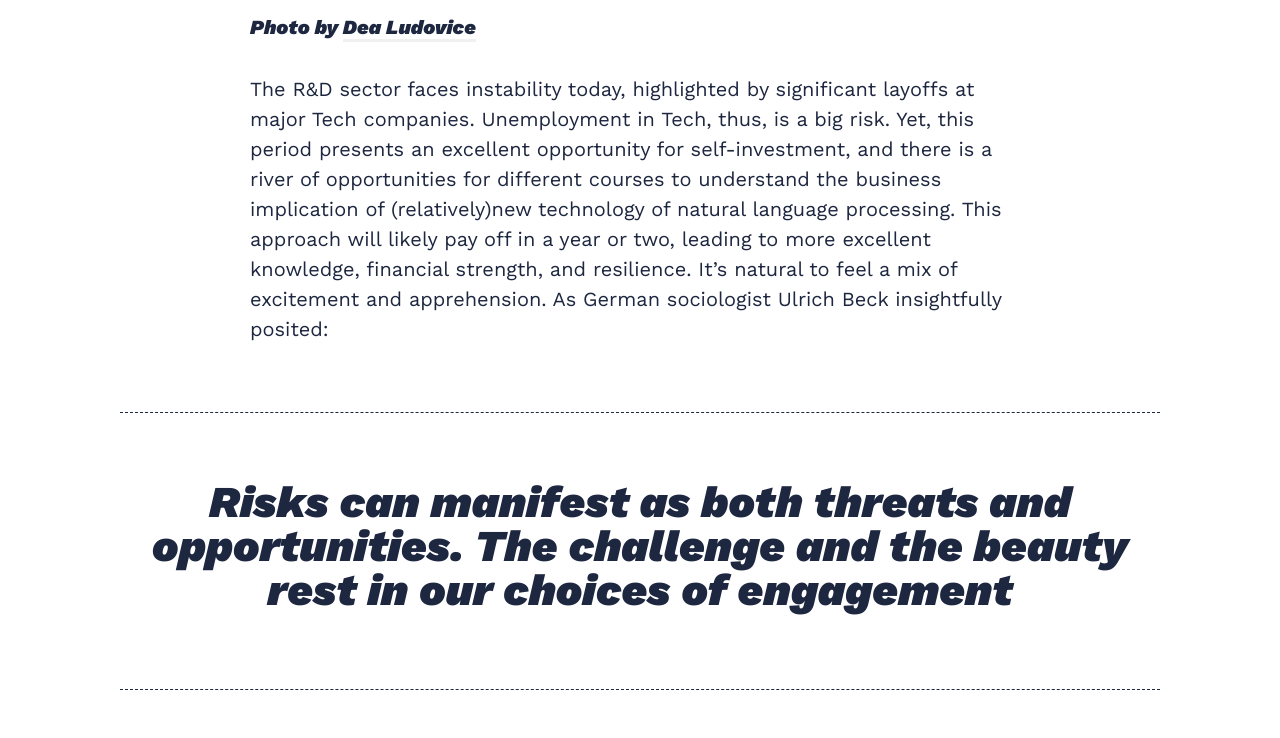
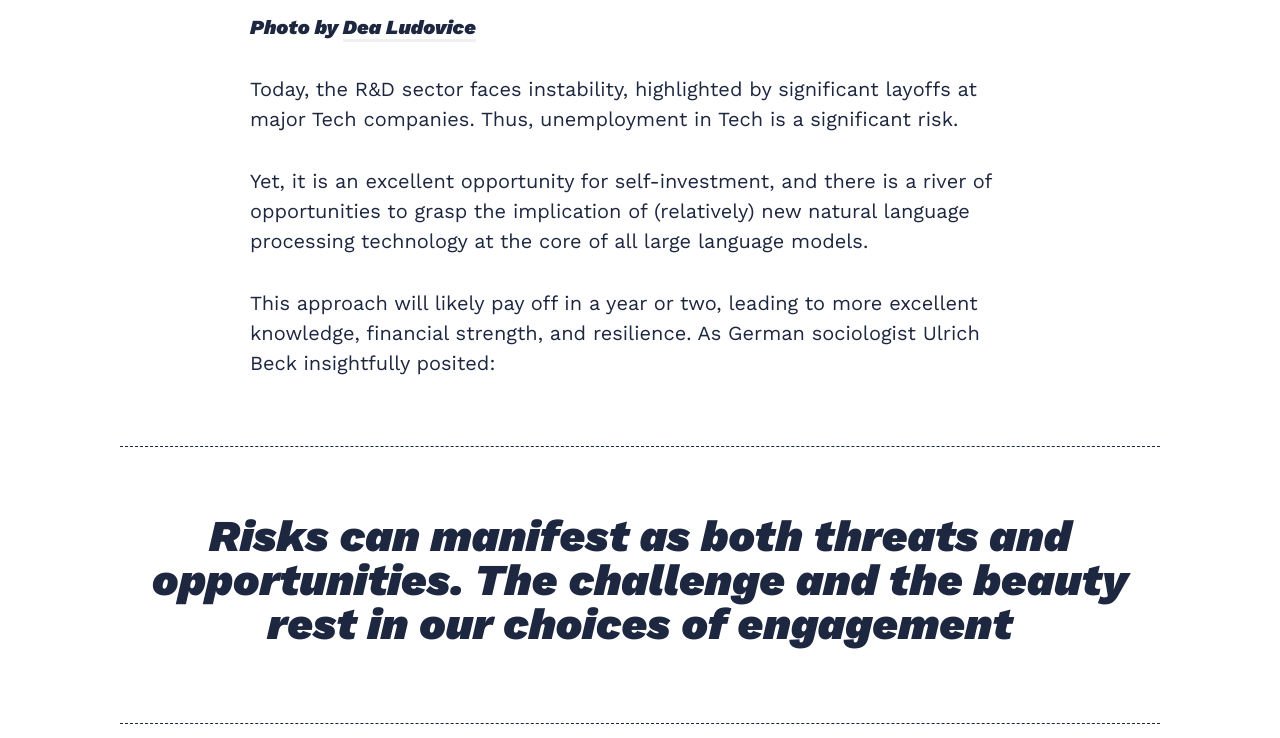
Before and after one commit to kargam0167/kargam0167.github.io, a Jekyll site: the page built from _posts/2023-10-14-What-doesnt -destroy -us- strengthens.markdown, in a window 1280 px wide and 1400 px high, scrolled down 633 px, cut to the strip 183-921 px from the top of the window. Built offline with Jekyll 4.4.1, drawn with Linux system fonts in a browser that asks for light colours; nearby versions of some CDN libraries; some of the changed text lies outside the part shown.

Commit message:
Update 2023-10-14-What-doesnt -destroy -us- strengthens.markdown

```diff
--- a/_posts/2023-10-14-What-doesnt -destroy -us- strengthens.markdown
+++ b/_posts/2023-10-14-What-doesnt -destroy -us- strengthens.markdown
@@ -4,6 +4,7 @@ title:  What Doesn't Destroy us Strengthens us
 description: How two decades of skydiving influence one's world perception
 date:   2023-11-14 15:01:35 +0300
 ---
+
 Apart from my R&D career, I have skydived for over twenty years. This "weird" activity has taught me profound lessons on risk perception and the art of being utterly present.
 
 ![Workflow]({{site.baseurl}}/images/02-1.jpg)
@@ -11,17 +12,23 @@ Apart from my R&D career, I have skydived for over twenty years. This "weird" ac
 *Photo by [Dea Ludovice](https://www.dealudovice.com/)*
 <div>
 </div>
-The R&D sector faces instability today, highlighted by significant layoffs at major Tech companies. Unemployment in Tech, thus, is a big risk. Yet, this period presents an excellent opportunity for self-investment, and there is a river of opportunities for different courses to understand the business implication of (relatively)new technology of natural language processing. This approach will likely pay off in a year or two, leading to more excellent knowledge, financial strength, and resilience. It's natural to feel a mix of excitement and apprehension. As German sociologist Ulrich Beck insightfully posited:
+Today, the R&D sector faces instability, highlighted by significant layoffs at major Tech companies. Thus, unemployment in Tech is a significant risk.
+
+Yet, it is an excellent opportunity for self-investment, and there is a river of opportunities to grasp the implication of (relatively) new natural language processing technology at the core of all large language models.
+
+This approach will likely pay off in a year or two, leading to more excellent knowledge, financial strength, and resilience. As German sociologist Ulrich Beck insightfully posited:
 
 > Risks can manifest as both threats and opportunities. The challenge and the beauty rest in our choices of engagement
 
 <div class="gallery-box">
   <div class="gallery">
-    <img src="/images/02-2.jpg" alt="Workflow">
-    <img src="/images/02-3.jpg" alt="Workflow">
+    <img src="/images/09-2.jpg" style="height: 400px; width: auto;">
+    <img src="/images/09-3.jpg" style="height: 400px; width: auto;">
   </div>
-  <em>Photo by [Sammie Chaffin](https://unsplash.com/@sammiechaffin) on [Unsplash](https://unsplash.com/)</em>
 </div>
+
+
+Photo by [Sammie Chaffin](https://unsplash.com/@sammiechaffin) on [Unsplash](https://unsplash.com/)
 
 Diving into the practical aspects of leveraging this knowledge, I'll share a collection of GitHub repositories that have helped me in my work. These resources are a solid foundation for anyone researching social media metadata.
 
```
